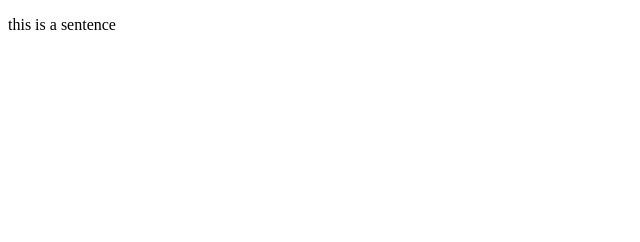
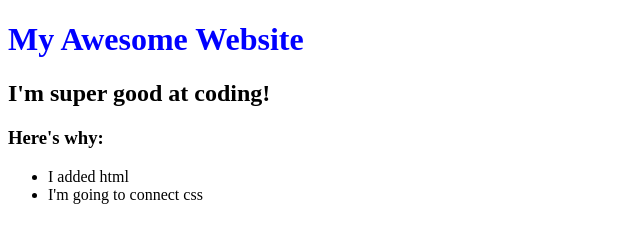
Before and after one commit to SkylerRhys/first-day-repo, a plain HTML site: page index.html in a window 1280 px wide. Shown: the whole page, without its empty margins (0-640 px from the left). Drawn offline with Linux system fonts and the light colour scheme; files that its build step writes are made by us from their sources.

Commit message:
attempted to add css

```diff
--- /dev/null
+++ b/assets/style.css
@@ -0,0 +1 @@
+h1 {color: blue}
--- a/index.html
+++ b/index.html
@@ -1,2 +1,18 @@
 <!DOCTYPE html>
-<p>this is a sentence</p>
+<head>
+    <link rel="stylesheet" href="style.css">
+</head>
+
+<body>
+    <header>
+        <h1>My Awesome Website</h1>
+    </header>
+    <main>
+        <h2>I'm super good at coding!</h2>
+        <h3>Here's why:</h3>
+        <ul>
+            <li>I added html</li>
+            <li>I'm going to connect css</li>
+        </ul>
+    </main>
+</body>
```
